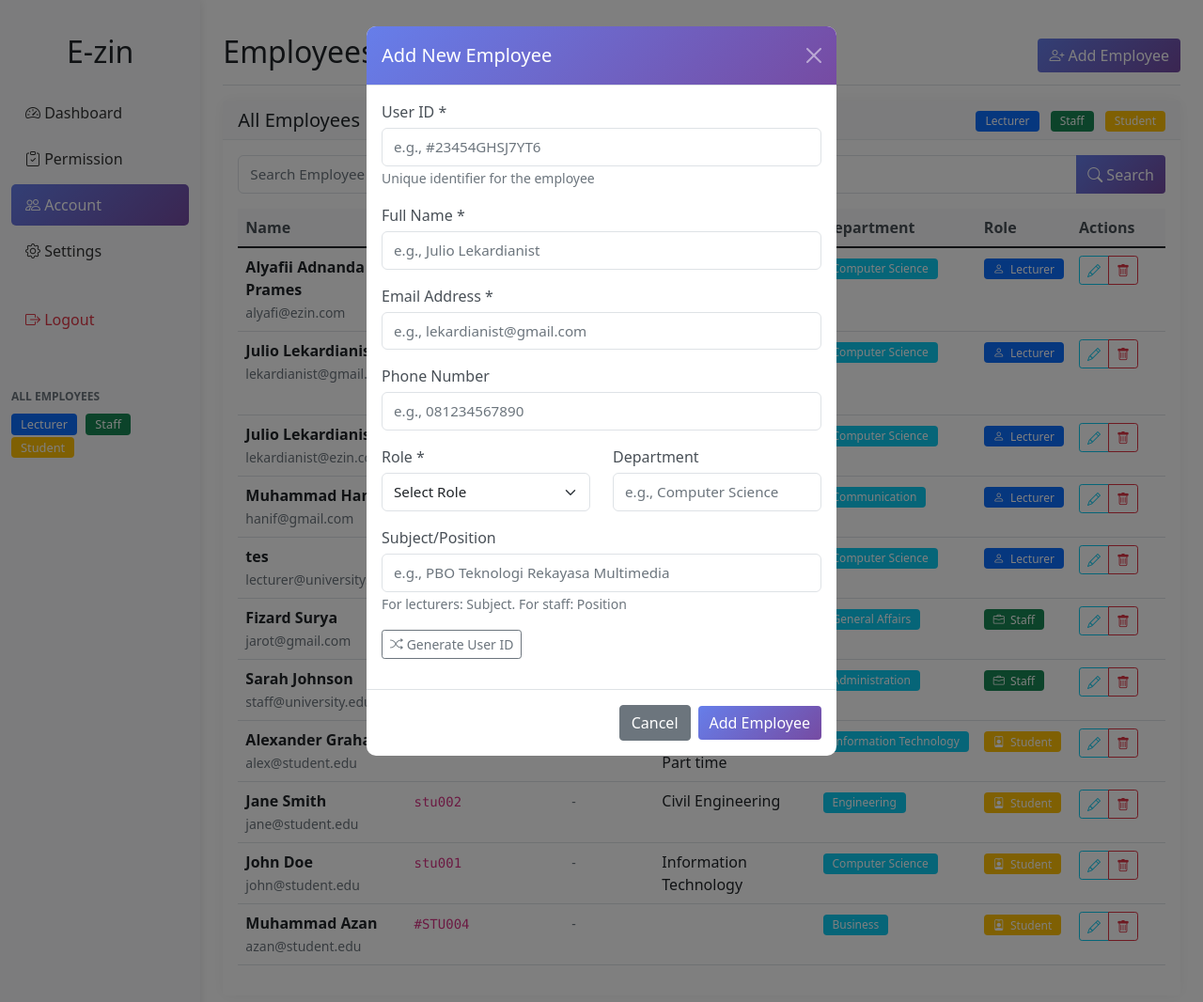
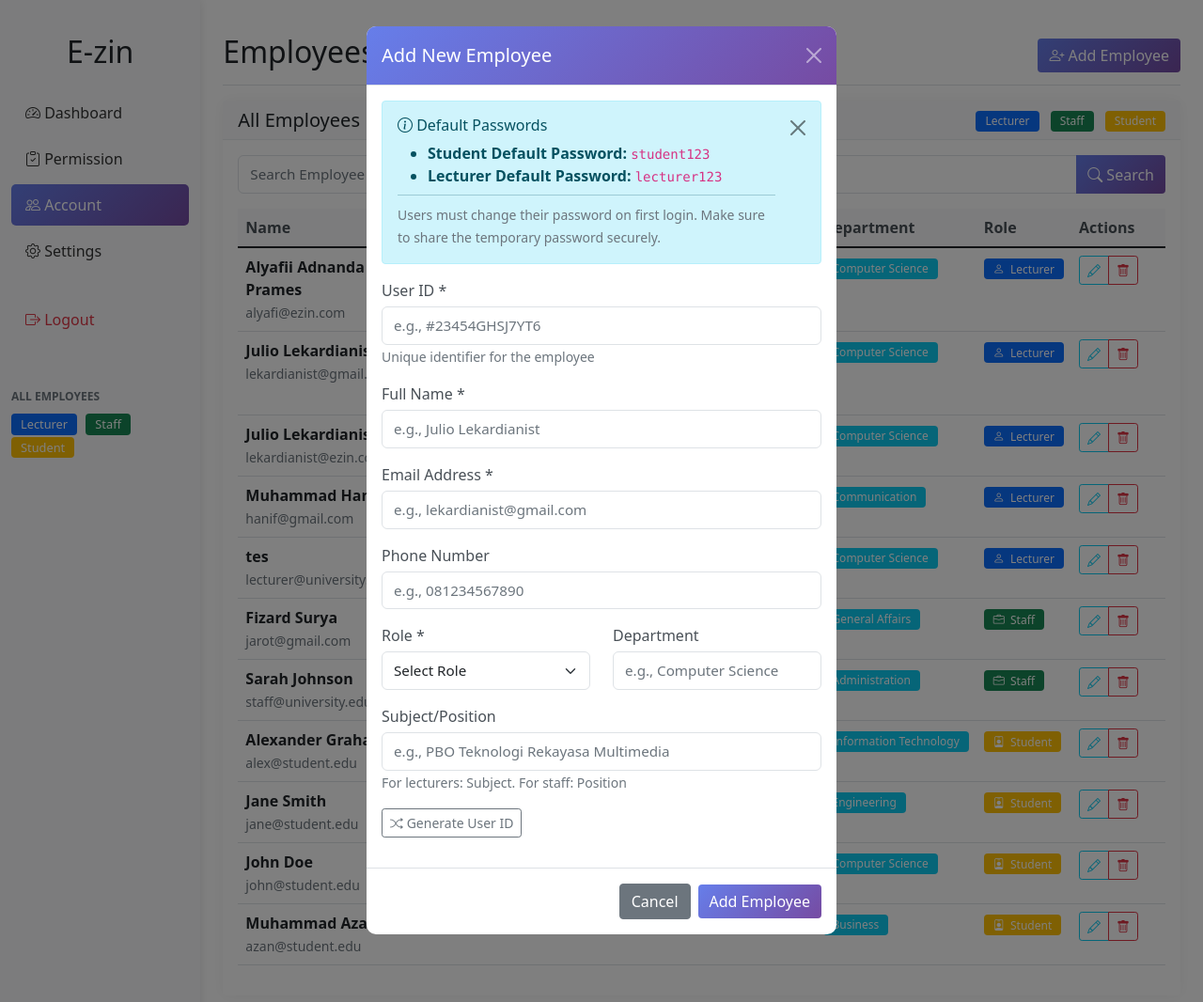
Before and after one commit to Lekardianist/e-zin, a PHP site: page /employees.php in a window 1280 px wide, after a click on "Add Employee". Shown: the top 1066 px of the page at 94% size. Run offline with PHP 8.4, Linux system fonts and the light colour scheme; a user stored in the database is signed in; data comes from the database, SQL or seed files in the repository.

Commit message:
Add default password announce box in employee registration form

```diff
--- a/employees.php
+++ b/employees.php
@@ -414,6 +414,16 @@ $employees = $stmt->fetchAll();
             </div>
             <form method="POST" action="">
                 <div class="modal-body">
+                    <div class="alert alert-info alert-dismissible fade show" role="alert">
+                        <h6 class="alert-heading"><i class="bi bi-info-circle"></i> Default Passwords</h6>
+                        <ul class="mb-0">
+                            <li><strong>Student Default Password:</strong> <code>student123</code></li>
+                            <li><strong>Lecturer Default Password:</strong> <code>lecturer123</code></li>
+                        </ul>
+                        <hr class="my-2">
+                        <small class="text-muted">Users must change their password on first login. Make sure to share the temporary password securely.</small>
+                        <button type="button" class="btn-close" data-bs-dismiss="alert" aria-label="Close"></button>
+                    </div>
                     <div class="mb-3">
                         <label class="form-label">User ID *</label>
                         <input type="text" class="form-control" name="user_id"
```
